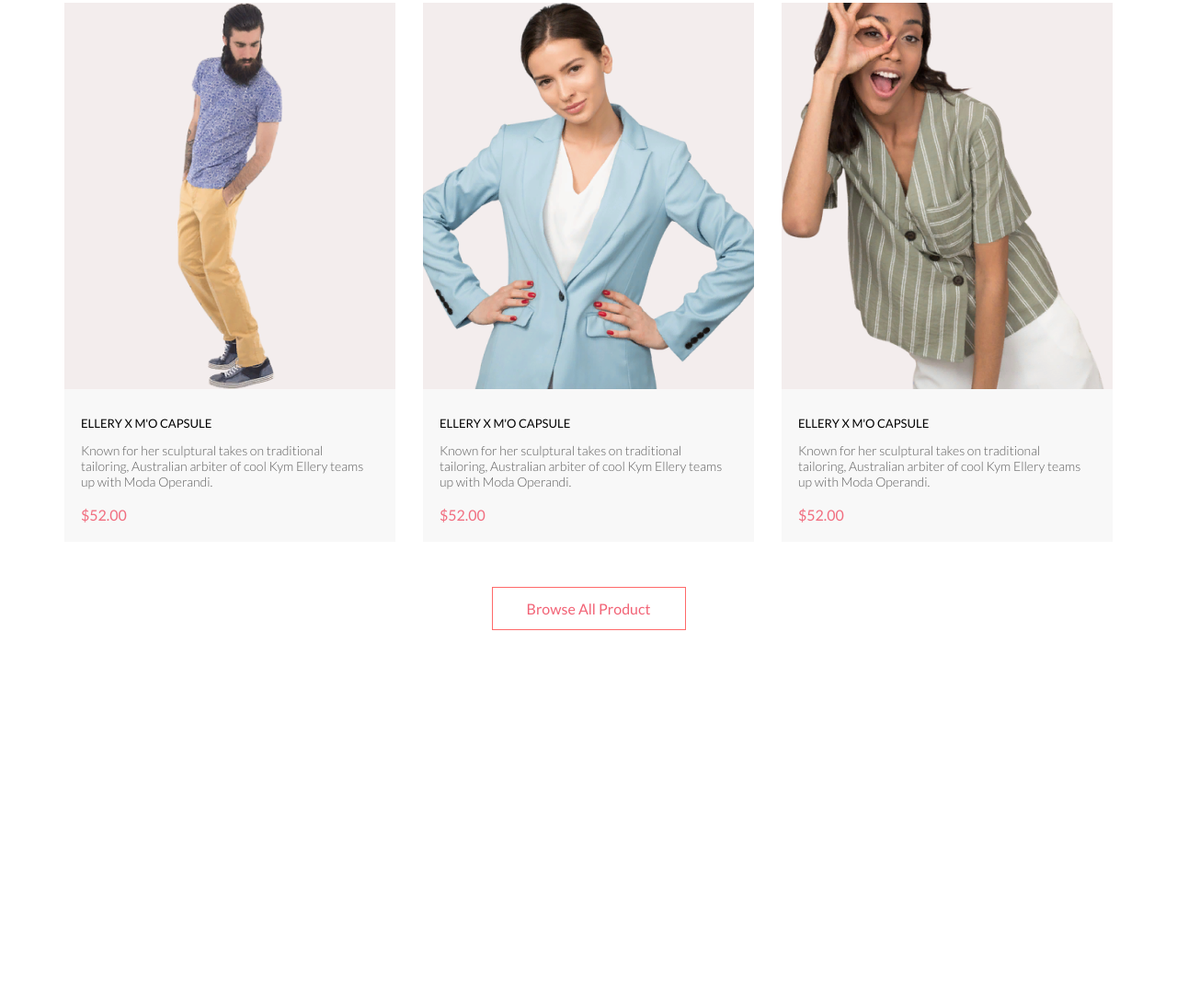
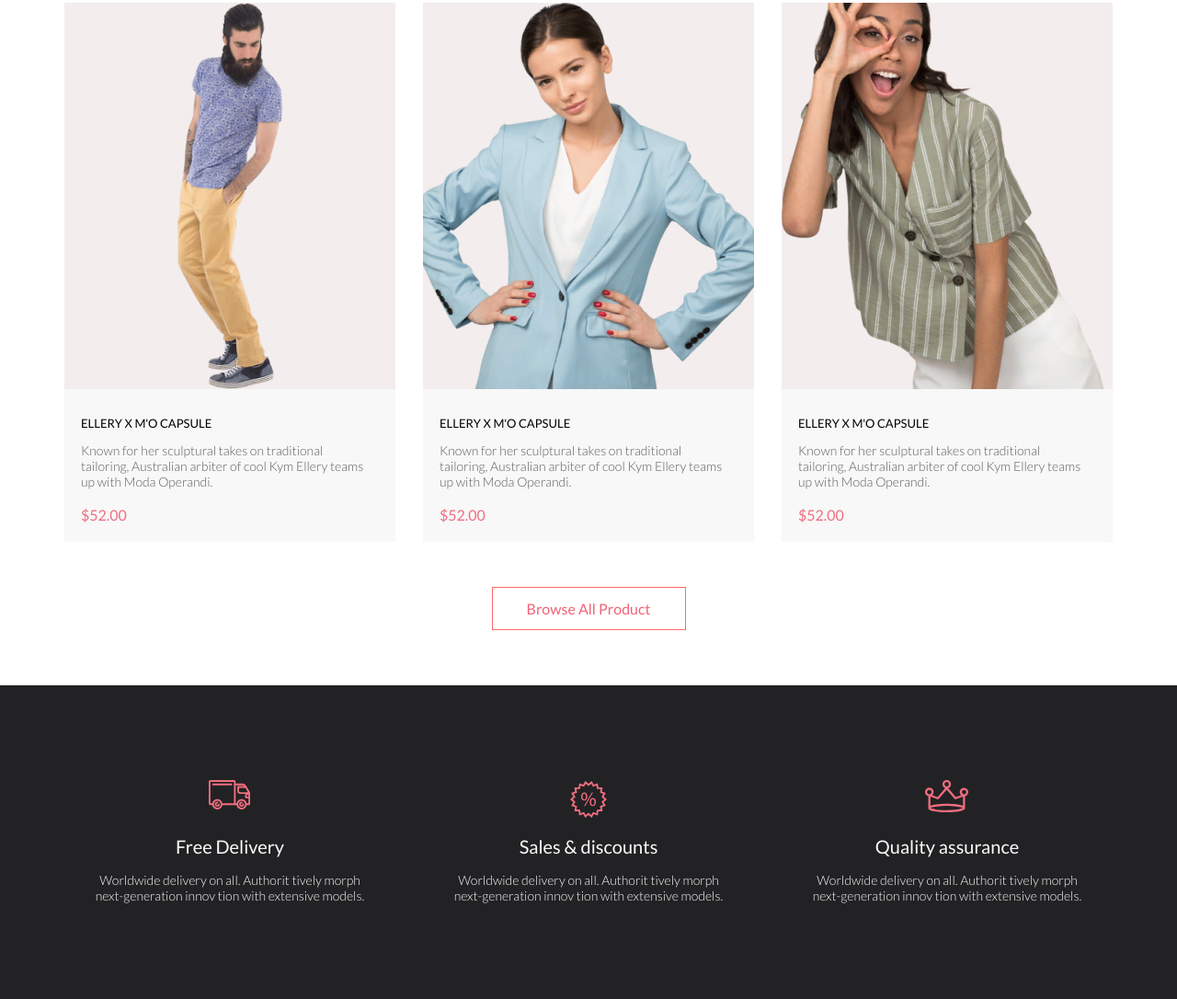
Before and after one commit to Oreshkin1111/hw_bem2, a plain HTML site: page index.html in a window 1280 px wide. Shown: the part 2270-3356 px from the top of the page at 92% size. Before the commit the page ends 3015 px from the top, so only its background shows below. Drawn offline with Linux system fonts and the light colour scheme.

Commit message:
add some images and changes in styles and index

```diff
--- a/index.html
+++ b/index.html
@@ -124,14 +124,44 @@
                     </div>
                 </div>
             </div>
+            <div class="container">
+                <div class="product__button">
+                    <button class="product__button_btn">Browse All Product</button>
+                </div>
+            </div>
+        </section>
+        <section>
+            <div class="advantages__wrapper">
+                <div class="container">
+                    <div class="advantages__list">
+                        <div class="advantages__item">
+                            <img src="./img/dilivery.svg" alt="" class="advantages__item_img-dilivery">
+                            <h3 class="advantages__item_title">Free Delivery</h3>
+                            <p class="advantages__item_text">Worldwide delivery on all. Authorit tively morph
+                                next-generation
+                                innov tion with extensive models.</p>
+                        </div>
+                        <div class="advantages__item">
+                            <img src="./img/sales.svg" alt="" class="advantages__item_img-sales">
+                            <h3 class="advantages__item_title">Sales & discounts</h3>
+                            <p class="advantages__item_text">Worldwide delivery on all. Authorit tively morph
+                                next-generation
+                                innov tion with extensive models.</p>
+                        </div>
+                        <div class="advantages__item">
+                            <img src="./img/quality.svg" alt="" class="advantages__item_img-quality">
+                            <h3 class="advantages__item_title">Quality assurance</h3>
+                            <p class="advantages__item_text">Worldwide delivery on all. Authorit tively morph
+                                next-generation
+                                innov tion with extensive models.</p>
+                        </div>
+                    </div>
+
+                </div>
         </section>
     </main>
     <footer>
-        <div class="container">
-            <div class="footer-button">
-                <button class="footer__button_btn">Browse All Product</button>
-            </div>
-        </div>
+
     </footer>
 </body>
 
--- a/style.css
+++ b/style.css
@@ -171,14 +171,14 @@ body {
     margin-bottom: 20px;
 }
 
-.footer-button {
+.product__button {
     display: flex;
     justify-content: center;
     margin-top: 49px;
     margin-bottom: 60px;
 }
 
-.footer__button_btn {
+.product__button_btn {
     width: 211px;
     height: 47px;
     border: 1px solid #FF6A6A;
@@ -190,6 +190,59 @@ body {
     color: #F26376;
     text-align: center;
     background-color: #FFFFFF;
+}
+
+.advantages__wrapper {
+    background: #222224;
+}
+
+.advantages__list {
+    display: flex;
+    column-gap: 30px;
+    align-items: center;
+    padding-top: 103px;
+    padding-bottom: 104px;
+}
+
+.advantages__item {
+    display: flex;
+    flex-direction: column;
+    align-items: center;
+}
+
+.advantages__item_img-dilivery {
+    margin-bottom: 28px;
+}
+
+.advantages__item_img-sales {
+    margin-bottom: 19px;
+}
+
+.advantages__item_img-quality {
+    margin-bottom: 25px;
+}
+
+
+.advantages__item_title {
+    font-family: 'Lato';
+    font-style: normal;
+    font-weight: 400;
+    font-size: 20px;
+    line-height: 24px;
+    color: #FBFBFB;
+    margin-bottom: 16px;
+}
+
+.advantages__item_text {
+    font-family: 'Lato';
+    font-style: normal;
+    font-weight: 300;
+    font-size: 14px;
+    line-height: 17px;
+    text-align: center;
+    color: #FBFBFB;
+    width: 360px;
+    padding: 0 30px;
 }
 
 @media (min-width: 768px) and (max-width: 1024px) {
```
Also changed, not shown: img/dilivery.svg (added), img/quality.svg (added), img/sales.svg (added).
